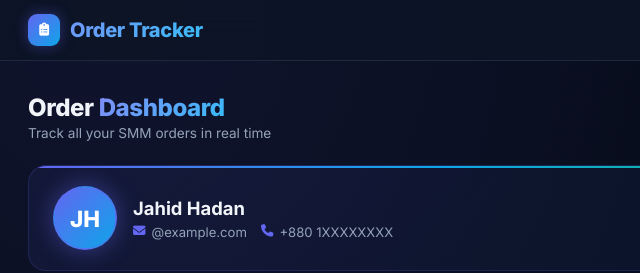
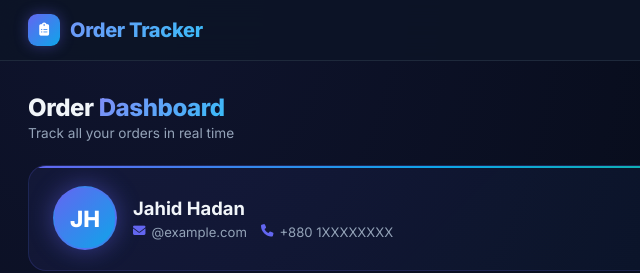
Before and after one commit to R41H4N0080/Server, a plain HTML site: page orders.htm in a window 1280 px wide. Shown: the top 273 px of the page, 0-640 px from the left. Drawn offline with Linux system fonts and the light colour scheme.

Commit message:
Update dashboard subtitle for clarity

```diff
--- a/orders.htm
+++ b/orders.htm
@@ -391,7 +391,7 @@
     <div class="dash-header fade-in">
       <div>
         <div class="dash-title">Order <span>Dashboard</span></div>
-        <div class="dash-sub">Track all your SMM orders in real time</div>
+        <div class="dash-sub">Track all your orders in real time</div>
       </div>
     </div>
 
```
